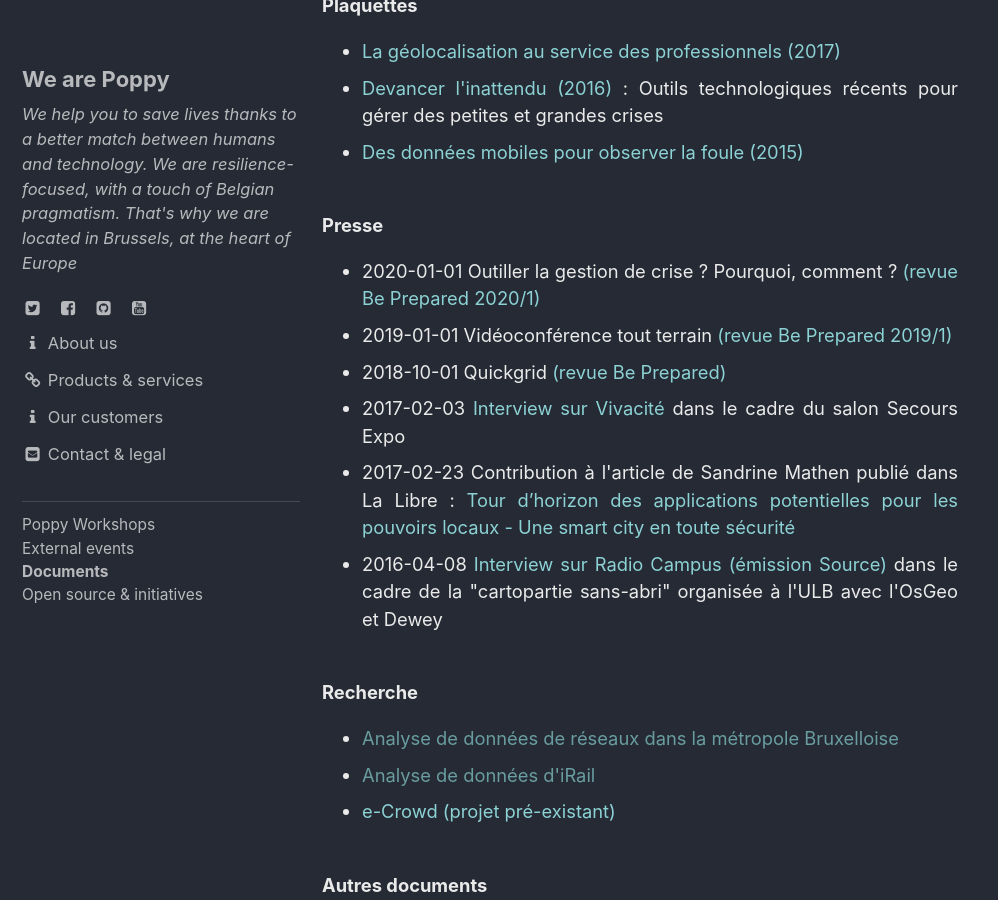
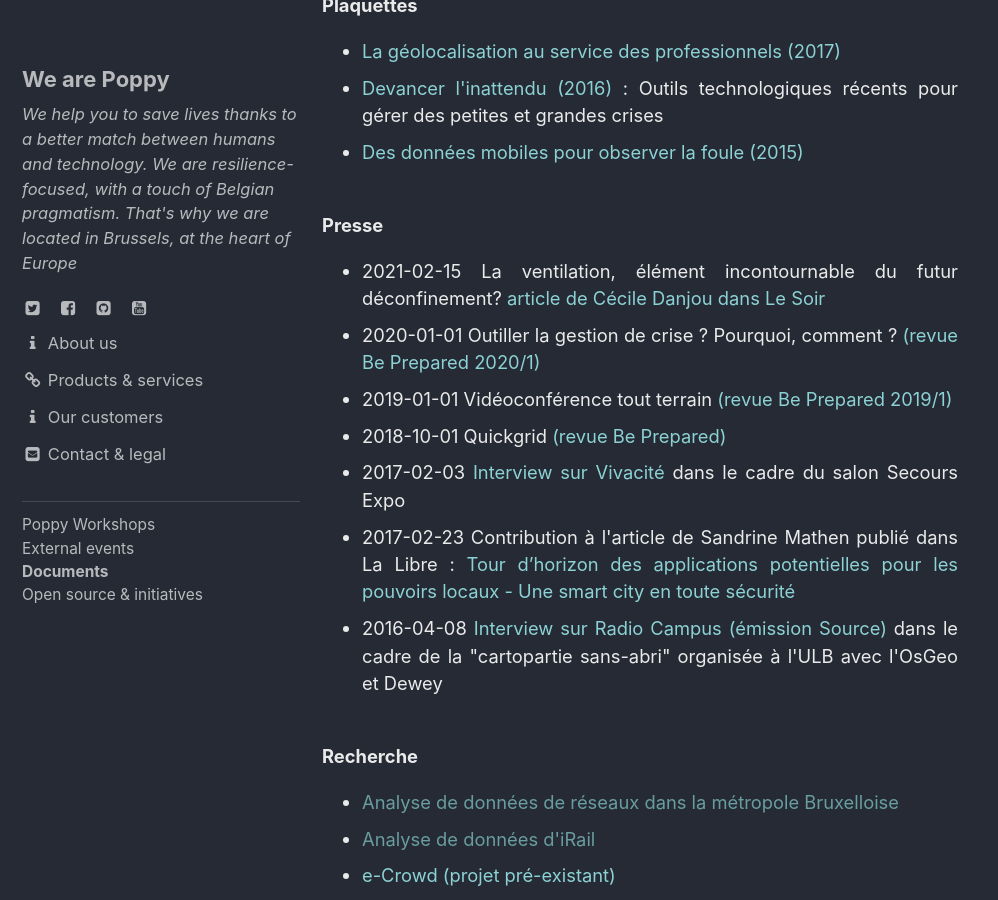
Before and after one commit to ccloquet/ccloquet.github.io, a Jekyll site: the page built from _pages/presas.html, in a window 1280 px wide and 900 px high, scrolled down 925 px. Shown: the whole window, without its empty margins (0-998 px from the left). Built offline with Jekyll 4.4.1, drawn with Linux system fonts in a browser that asks for light colours; cached includes are drawn as plain includes.

Commit message:
Update presas.html

```diff
--- a/_pages/presas.html
+++ b/_pages/presas.html
@@ -30,6 +30,7 @@ permalink: /presas/
 <br>
 <b>Presse</b>
 <ul>
+	<li>2021-02-15 La ventilation, élément incontournable du futur déconfinement? <a href='https://plus.lesoir.be/355179/article/2021-02-15/la-ventilation-element-incontournable-du-futur-deconfinement'>article de Cécile Danjou dans Le Soir</a></li>
 <li>2020-01-01 Outiller la gestion de crise ? Pourquoi, comment ? <a href='https://www.diekeure.be/nl-be/professional/10030/be-prepared-nr-1-2020-tijdschrift-voor-noodplanning-en-crisisbeheer-be-prepared-n-1-2020-revue-de-planification-durgence-et-de-gestion-de-crise'>(revue Be Prepared 2020/1)</a></li>
 <li>2019-01-01 Vidéoconférence tout terrain <a href='https://www.diekeure.be/fr-be/professional/9290/be-prepared-nr-1-2019-tijdschrift-voor-noodplanning-en-crisisbeheer-be-prepared-n-1-2019-revue-de-planification-durgence-et-de-gestion-de-crise'>(revue Be Prepared 2019/1)</a> </li>
 <li>2018-10-01 Quickgrid <a href='https://www.diekeure.be/fr-be/professional/9163/be-prepared-nr-3-2018-tijdschrift-voor-noodplanning-en-crisisbeheer-be-prepared-n-3-2018-revue-de-planification-durgence-et-de-gestion-de-crise'>(revue Be Prepared)</a></li>
```
